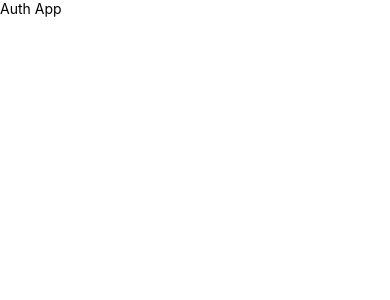
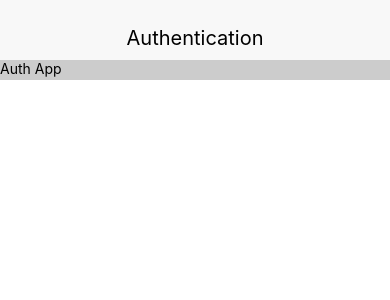
Before and after one commit to j620656786206/react-native-auth, a React Native app: screen / in a window 390 px wide. Shown: the top 300 px of the page. Built offline with nearby package versions, Linux system fonts and the light colour scheme.

Commit message:
57. Copying Reusable Components

```diff
--- a/package.json
+++ b/package.json
@@ -7,6 +7,7 @@
     "test": "jest"
   },
   "dependencies": {
+    "eslint-config-rallycoding": "^3.2.0",
     "react": "16.2.0",
     "react-native": "0.52.0"
   },
--- a/src/App.js
+++ b/src/App.js
@@ -1,10 +1,12 @@
 import React, { Component } from 'react';
 import { View, Text } from 'react-native';
+import { Header } from './components/common';
 
 class App extends Component {
   render() {
-		return(
+		return (
 			<View>
+				<Header headerText="Authentication" />
 				<Text>
 					Auth App
 				</Text>
--- /dev/null
+++ b/src/components/common/Button.js
@@ -0,0 +1,38 @@
+import React from 'react';
+import { Text, TouchableOpacity } from 'react-native';
+
+const Button = ({ onPress, children }) => {
+  const { buttonStyle, textStyle } = styles;
+
+  return (
+		<TouchableOpacity onPress={onPress} style={buttonStyle}>
+			<Text style={textStyle}>
+				{children}
+			</Text>
+    </TouchableOpacity>
+  );
+};
+
+const styles = {
+	textStyle: {
+		alignSelf: 'center',
+		color: '#007aff',
+		fontSize: 16,
+		fontWeight: '600',
+		paddingTop: 10,
+		paddingBottom: 10
+  },
+  buttonStyle: {
+		flex: 1,
+    alignSelf: 'stretch',
+    backgroundColor: '#fff',
+    borderRadius: 5,
+    borderWidth: 1,
+    borderColor: '#007aff',
+    marginLeft: 5,
+    marginRight: 5
+  }
+};
+
+
+export { Button };
--- /dev/null
+++ b/src/components/common/Card.js
@@ -0,0 +1,29 @@
+import React from 'react';
+import { View } from 'react-native';
+
+const Card = (props) => {
+	return (
+    <View style={styles.containerStyle}>
+      {props.children}
+    </View>
+  );
+};
+
+const styles = {
+	containerStyle: {
+		borderWidth: 1,
+		borderRadius: 2,
+		borderColor: '#ddd',
+		borderBottomWidth: 0,
+		shadowColor: '#000',
+		shadowOffset: { width: 0, height: 2 },
+		shadowOpacity: 0.1,
+		shadowRadius: 2,
+		elevation: 1,
+		marginLeft: 5,
+		marginRight: 5,
+		marginTop: 10
+	}
+};
+
+export { Card };
--- /dev/null
+++ b/src/components/common/CardSection.js
@@ -0,0 +1,24 @@
+import React from 'react';
+import { View } from 'react-native';
+
+const CardSection = (props) => {
+  return (
+    <View style={styles.containerStyle}>
+			{props.children}
+    </View>
+  );
+};
+
+const styles = {
+  containerStyle: {
+    borderBottomWidth: 1,
+    padding: 5,
+    backgroundColor: '#fff',
+    justifyContent: 'flex-start',
+    flexDirection: 'row',
+    borderColor: '#ddd',
+    position: 'relative'
+  }
+};
+
+export { CardSection };
--- /dev/null
+++ b/src/components/common/Header.js
@@ -0,0 +1,35 @@
+// import libraries for making a component
+import React from 'react';
+import { Text, View } from 'react-native';
+
+// make a component
+const Header = (props) => {
+  const { textStyle, viewStyle } = styles;
+
+  return (
+  	<View style={viewStyle}>
+    	<Text style={textStyle}>{ props.headerText }</Text>
+    </View>
+  );
+};
+
+const styles = {
+  viewStyle: {
+		backgroundColor: '#F8F8F8',
+    justifyContent: 'center',
+    alignItems: 'center',
+    height: 60,
+    paddingTop: 15,
+    shadowColor: '#000',
+    shadowOffset: { width: 0, height: 20 },
+    shadowOpacity: 0.2,
+    elevation: 5,
+    position: 'relative'
+  },
+  textStyle: {
+    fontSize: 20
+  }
+};
+
+// make the component available to other parts of the App
+export { Header };
--- /dev/null
+++ b/src/components/common/index.js
@@ -0,0 +1,4 @@
+export * from './Button';
+export * from './Card';
+export * from './CardSection';
+export * from './Header';
```
Also changed, not shown: 1 other file (tests, documents, lock files or other folders).
